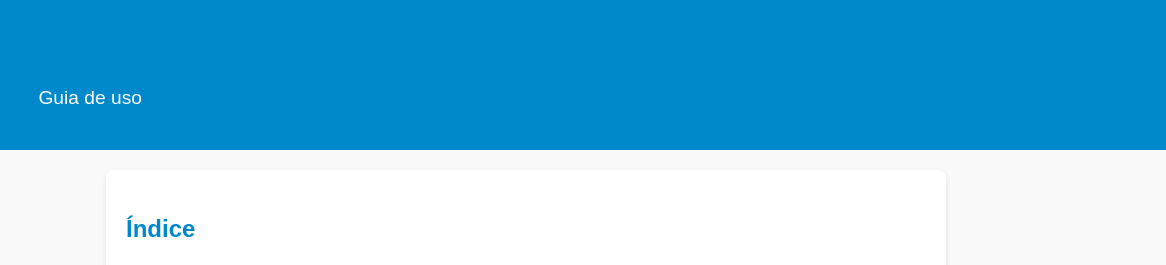
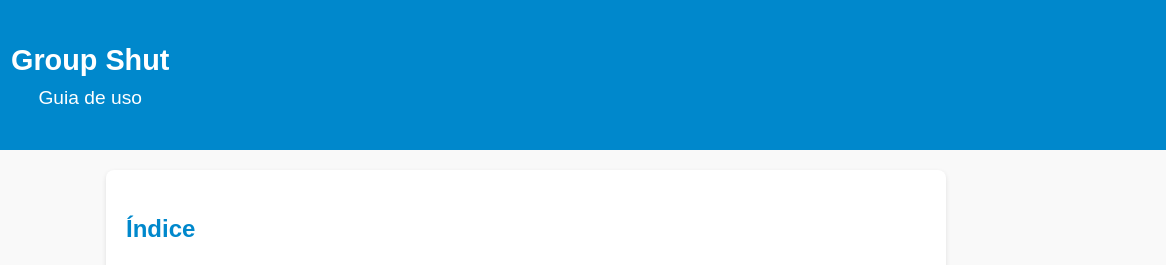
Before and after one commit to moraeshoje/GroupShut, a plain HTML site: page index.html in a window 1280 px wide. Shown: the top 265 px of the page, 114-1280 px from the left. Drawn offline with Linux system fonts and the light colour scheme.

Commit message:
Update index.html
Atualização

```diff
--- a/index.html
+++ b/index.html
@@ -32,7 +32,10 @@
             border-radius: 8px;
             box-shadow: 0 2px 5px rgba(0, 0, 0, 0.1);
         }
-        h1, h2 {
+        h1 {
+            color: #f9f9f9:
+        }
+        h2 {
             color: #0088cc;
         }
         ul {
```
